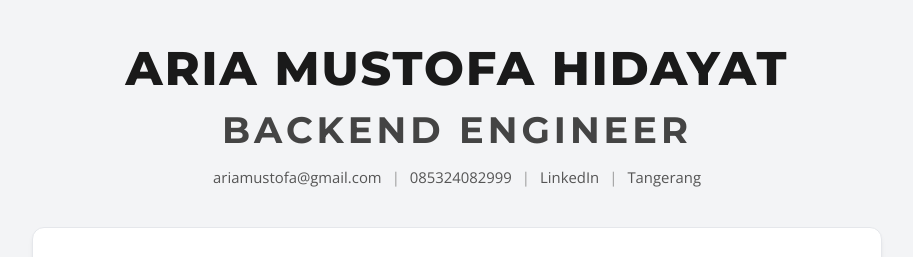
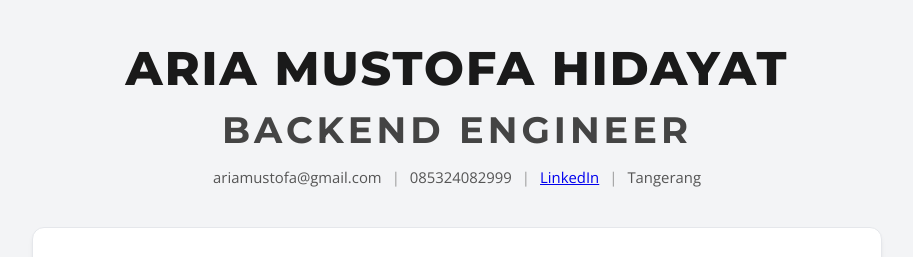
Before and after one commit to ariamh/cv-aria, a React (Create React App) app: page / in a window 1280 px wide. Shown: the top 257 px of the page, without its empty margins (183-1096 px from the left). Built offline with nearby package versions, Linux system fonts and the light colour scheme.

Commit message:
Add LinkedIn link to contact information

```diff
--- a/src/App.js
+++ b/src/App.js
@@ -15,7 +15,15 @@ function App() {
 						<span className="separator">|</span>
 						<span>085324082999</span>
 						<span className="separator">|</span>
-						<span>LinkedIn</span>
+						<span>
+							<a
+								href="https://www.linkedin.com/in/aria-mustofa-hidayat-b86a4b61/"
+								target="_blank"
+								rel="noopener noreferrer"
+							>
+								LinkedIn
+							</a>
+						</span>
 						<span className="separator">|</span>
 						<span>Tangerang</span>
 					</div>
```
